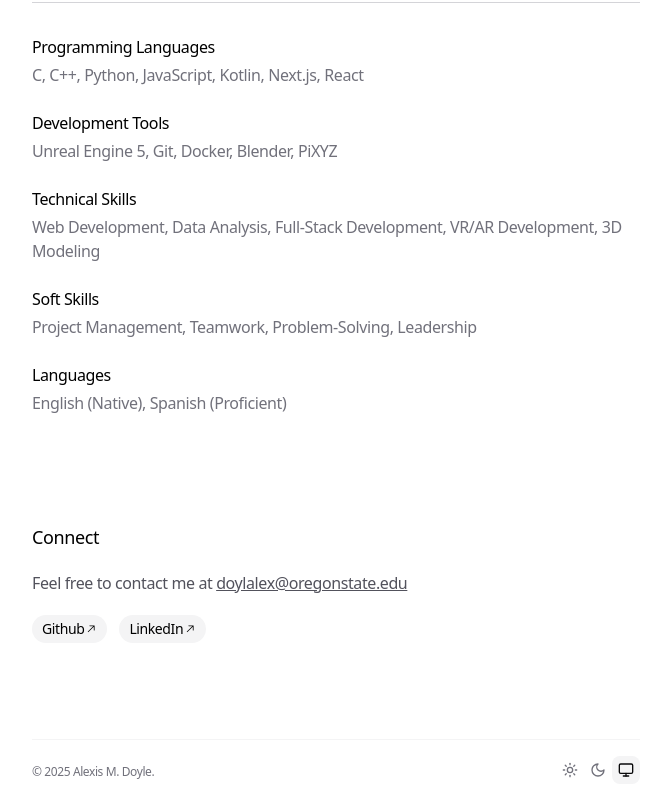
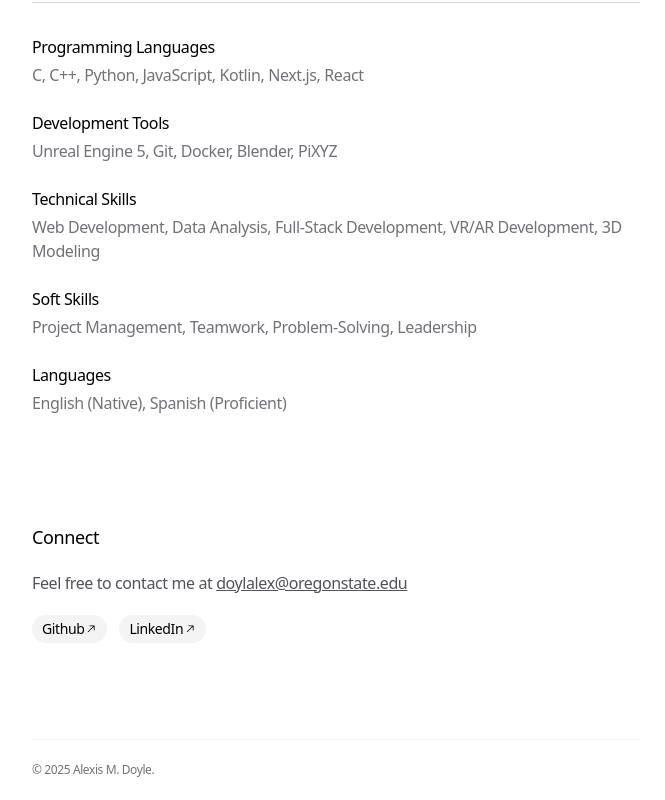
Before and after one commit to Adoyle210/Portfolio, a Next.js app in the folder portfolio-main/: page / in a window 1280 px wide. Shown: the part 1774-2574 px from the top of the page, without its empty margins (304-969 px from the left). Built offline with nearby package versions, Linux system fonts and the light colour scheme.

Commit message:
chore: removing toggle theme in footer
this is being removed because it is being migrated to a nav bar

```diff
--- a/portfolio-main/app/footer.tsx
+++ b/portfolio-main/app/footer.tsx
@@ -76,9 +76,9 @@ export function Footer() {
             <span>Built with Motion-Primitives & <HeartIcon className="h-3 w-3 inline" /></span>
           </TextLoop>
         </a>
-        <div className="text-xs text-zinc-400">
+        {/* <div className="text-xs text-zinc-400">
           <ThemeSwitch />
-        </div>
+        </div> */}
       </div>
     </footer>
   )
```
